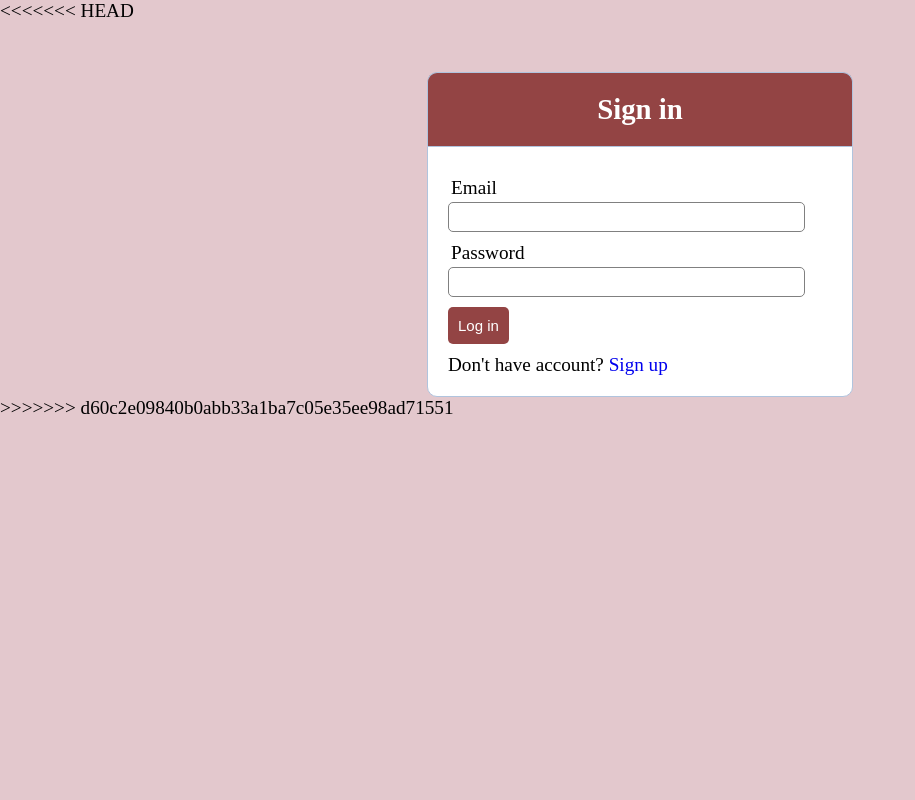
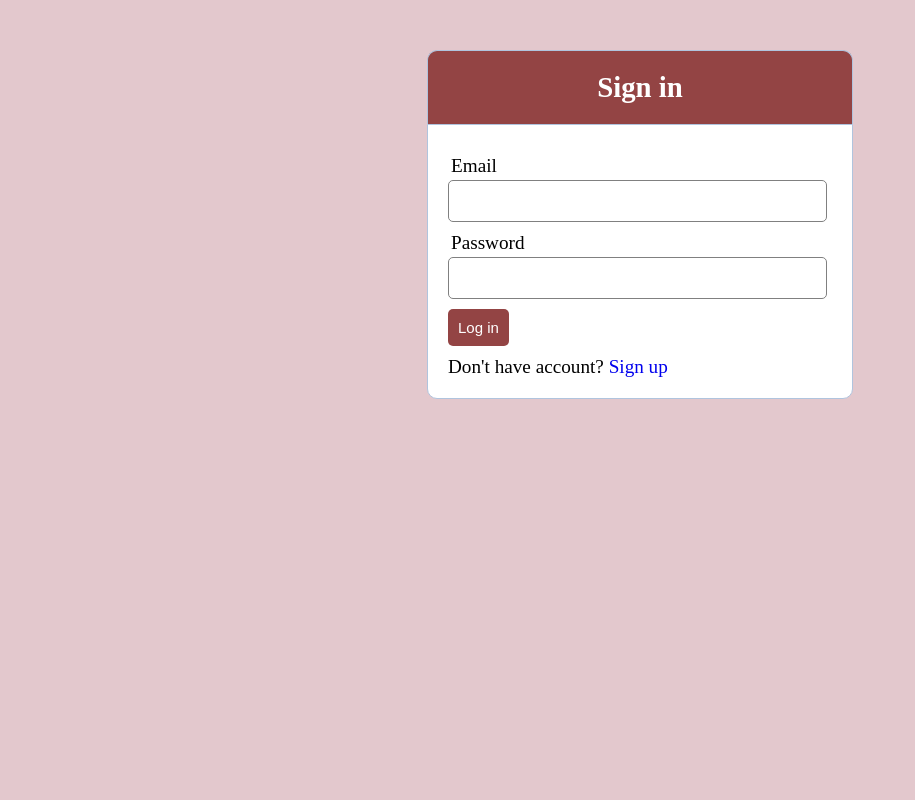
Before and after one commit to Tawinnie/Ashesi-Business-Hub, a PHP site: page /Final/Login.php in a window 1280 px wide. Shown: the whole page, without its empty margins (0-915 px from the left). Run offline with PHP 8.4, Linux system fonts and the light colour scheme.

Commit message:
Update Login.php

```diff
--- a/Login.php
+++ b/Login.php
@@ -1,4 +1,4 @@
-<<<<<<< HEAD
+
 <?php
 //connect ot database
 include('server.php');
@@ -43,5 +43,3 @@ include('server.php');
 
 </body>
 </html>
-
->>>>>>> d60c2e09840b0abb33a1ba7c05e35ee98ad71551
```
